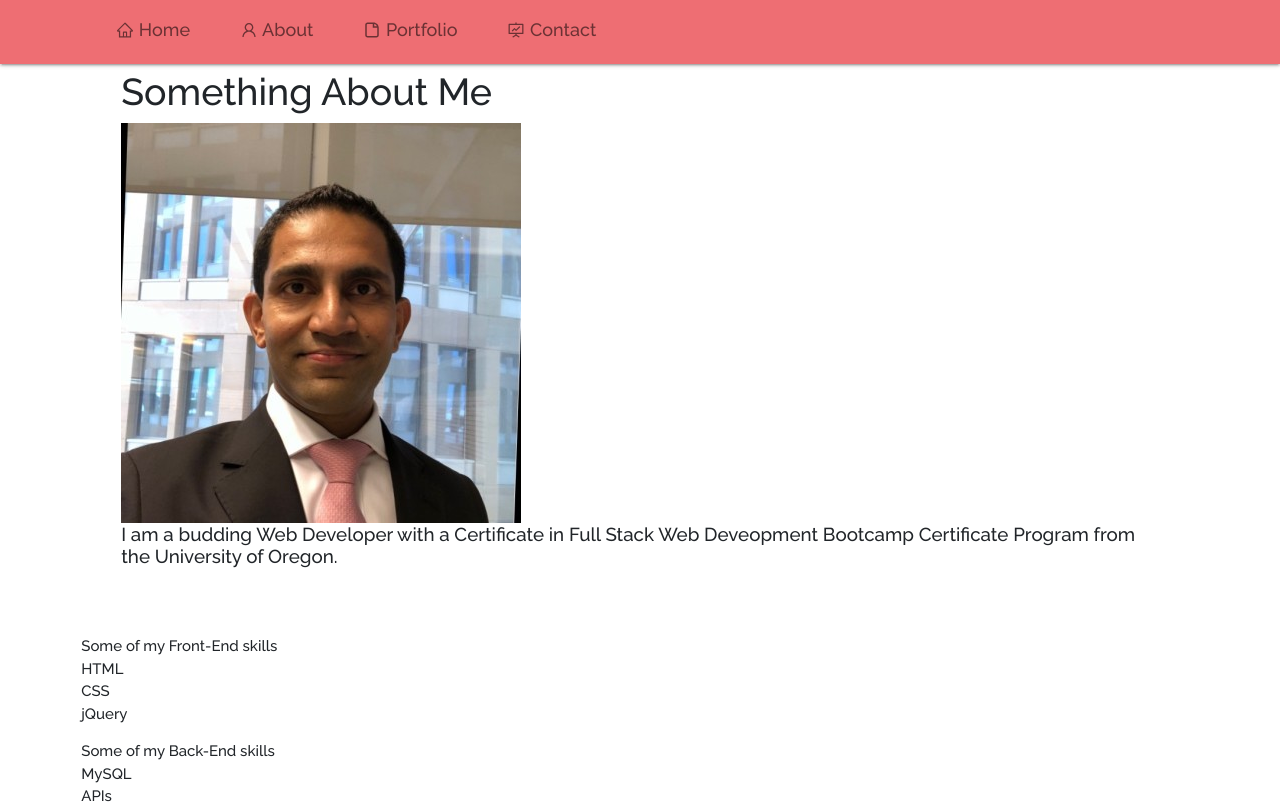
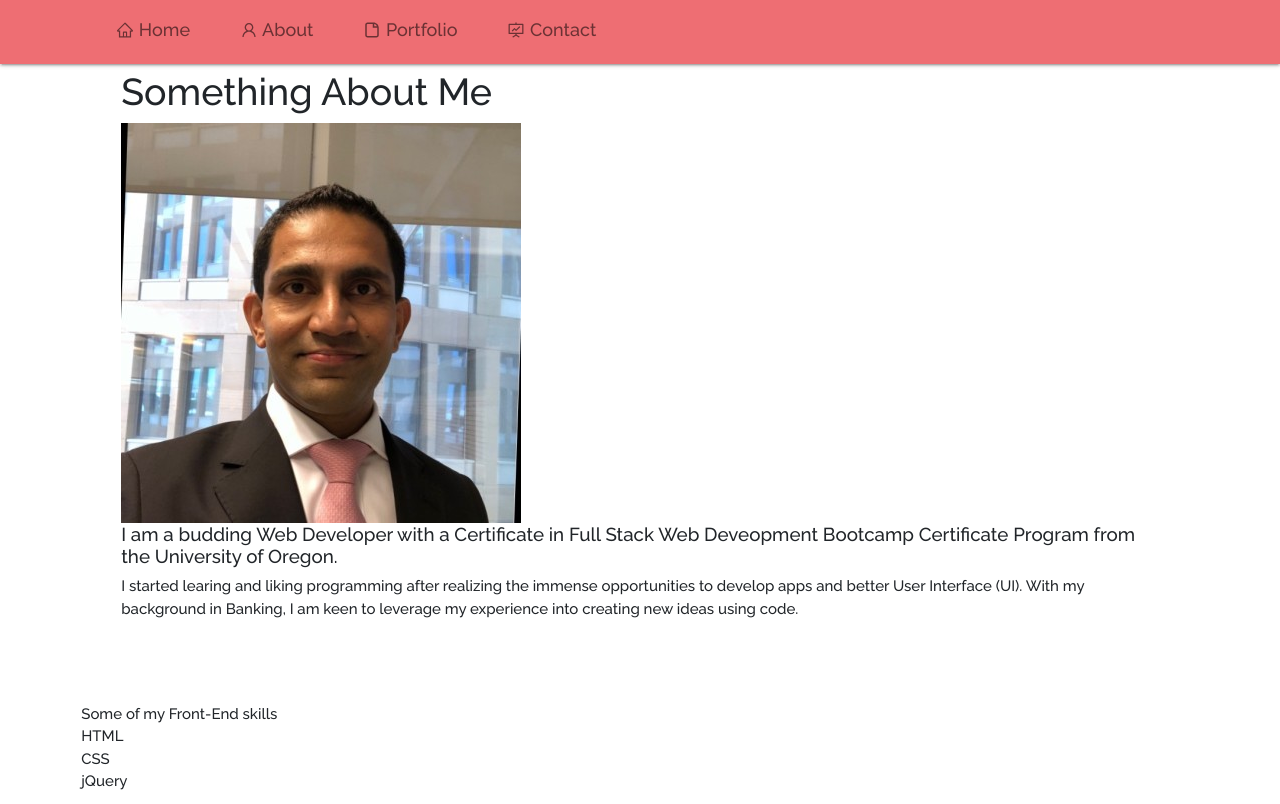
Before and after one commit to 10-kp/10-kp.github.io, a React (Create React App) app: page /about in a window 1280 px wide. Shown: the top 804 px of the page. Built offline with nearby package versions, Linux system fonts and the light colour scheme.

Commit message:
About me udpates

```diff
--- a/src/components/About.js
+++ b/src/components/About.js
@@ -25,6 +25,17 @@ function About() {
               Deveopment Bootcamp Certificate Program from the University of
               Oregon.
             </h5>
+          </Col>
+
+          <Col md={12}>
+            <h7>
+              I started learing and liking programming after realizing the
+              immense opportunities to develop apps and better User Interface
+              (UI). With my background in Banking, I am keen to leverage my
+              experience into creating new ideas using code.
+              <br />
+              <br />
+            </h7>
           </Col>
         </Row>
         <Col md={6}>
--- a/src/components/Portfolio.js
+++ b/src/components/Portfolio.js
@@ -20,7 +20,7 @@ function Projects() {
             <ProjectCard
               imgPath={empdir}
               title='Employee Directory'
-              description='Personal Chat Room or Workspace to share resources and hangout with friends build with react.js, Material-UI, and Firebase. Have features which allows user for realtime messaging, image sharing as well as supports reactions on messages.'
+              description='React based app to create an employee directory. Allows user to acess employee info and sory by first and last name.'
               link='https://10-kp.github.io/employee_directory/'
               link2='https://github.com/10-kp/employee_directory'
             />
```
Also changed, not shown: src/components/Header.js (+7 -7 lines).
